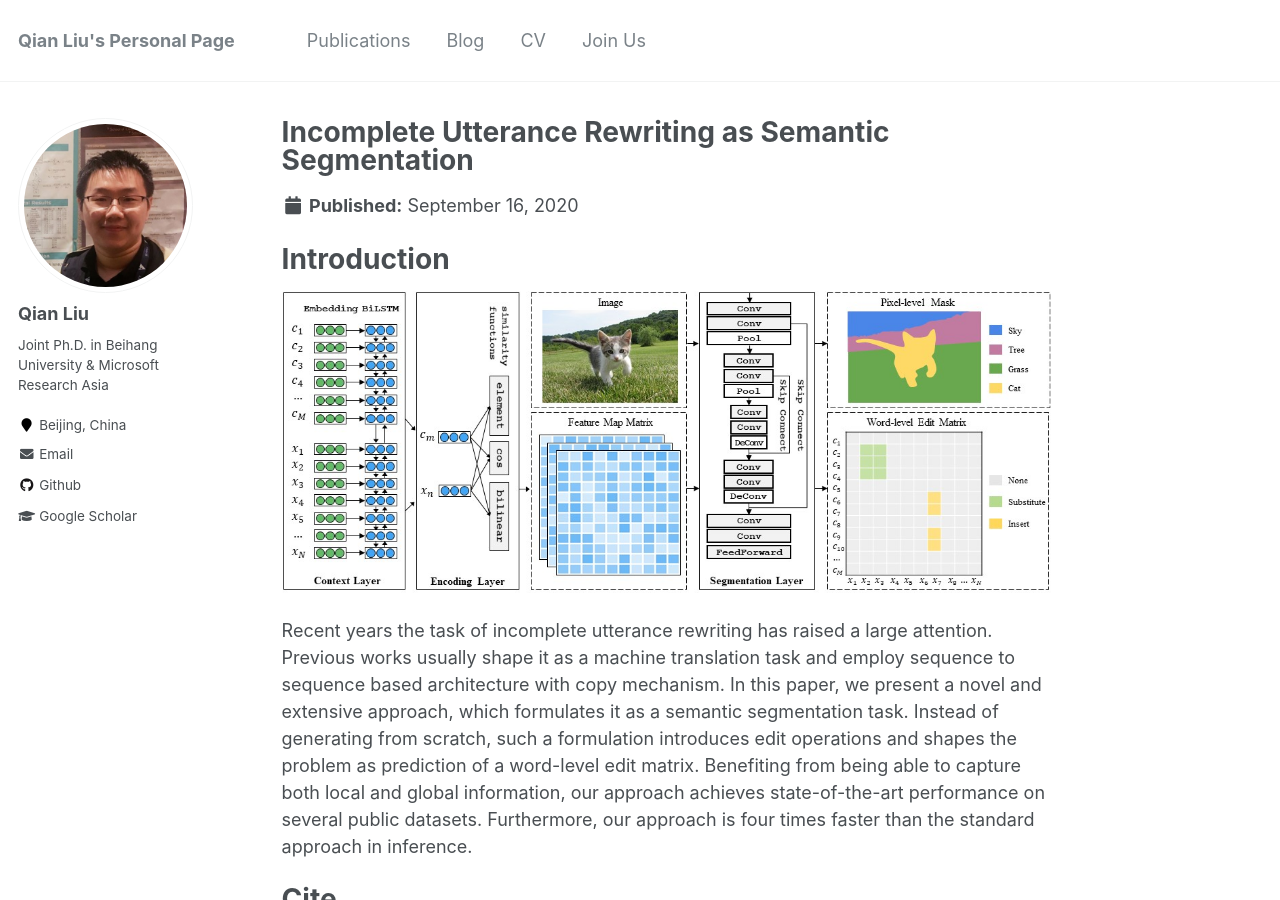
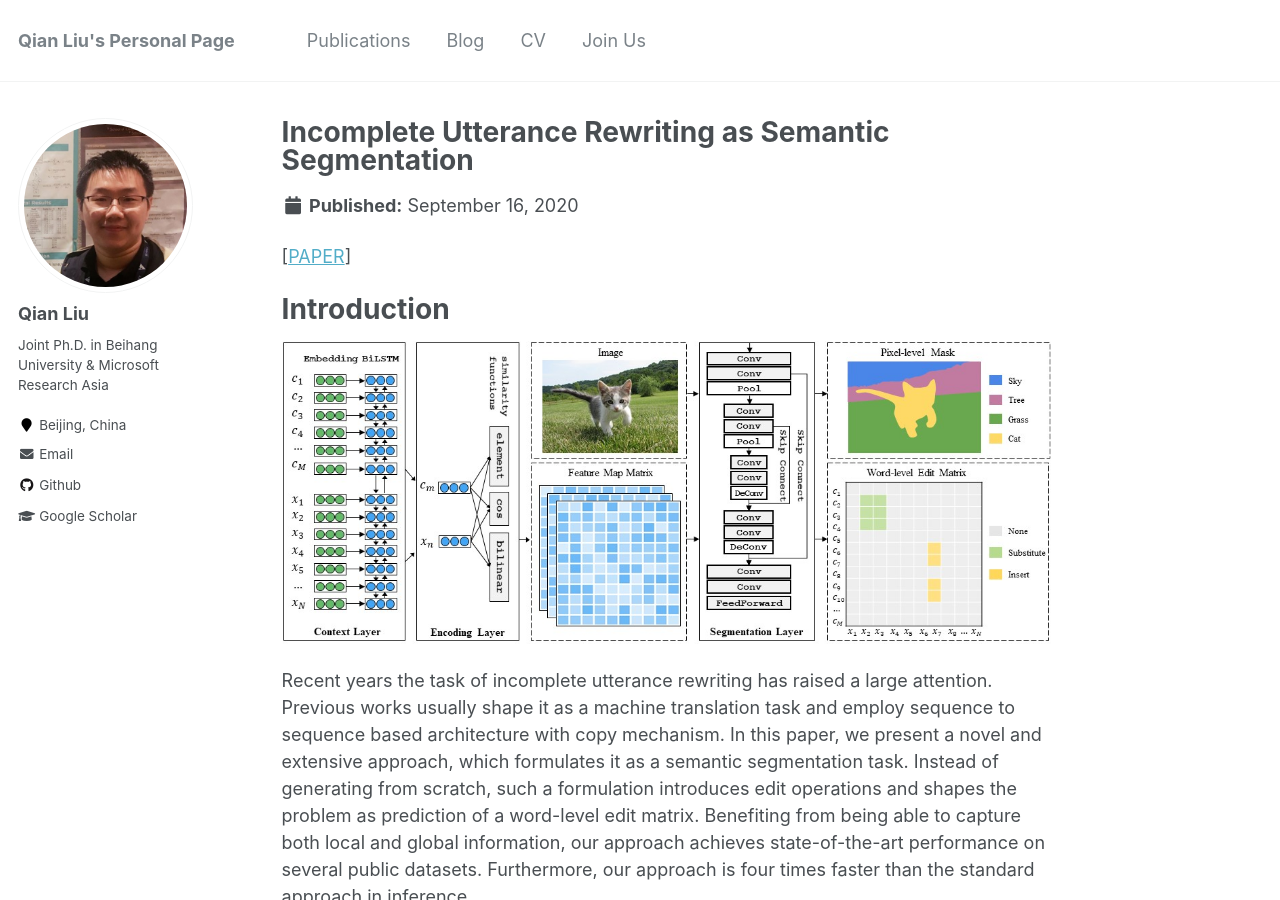
Before and after one commit to yhLeeee/yhLeeee.github.io, a Jekyll site: the page built from _publications/2020-09-16-incomplete.md, in a window 1280 px wide and 900 px high. Built offline with Jekyll 4.4.1, drawn with Linux system fonts in a browser that asks for light colours.

Commit message:
Update files and introduction

```diff
--- a/_publications/2020-09-16-incomplete.md
+++ b/_publications/2020-09-16-incomplete.md
@@ -6,6 +6,8 @@ excerpt: '**Qian Liu**, Bei Chen, Jian-Guang Lou, Bin Zhou, Dongmei Zhang<br>In
 date: 2020-09-16
 venue:
 ---
+
+\[[PAPER](https://arxiv.org/pdf/2009.13166.pdf)\]
 
 Introduction
 ===
```
Also changed, not shown: 1 other file.
